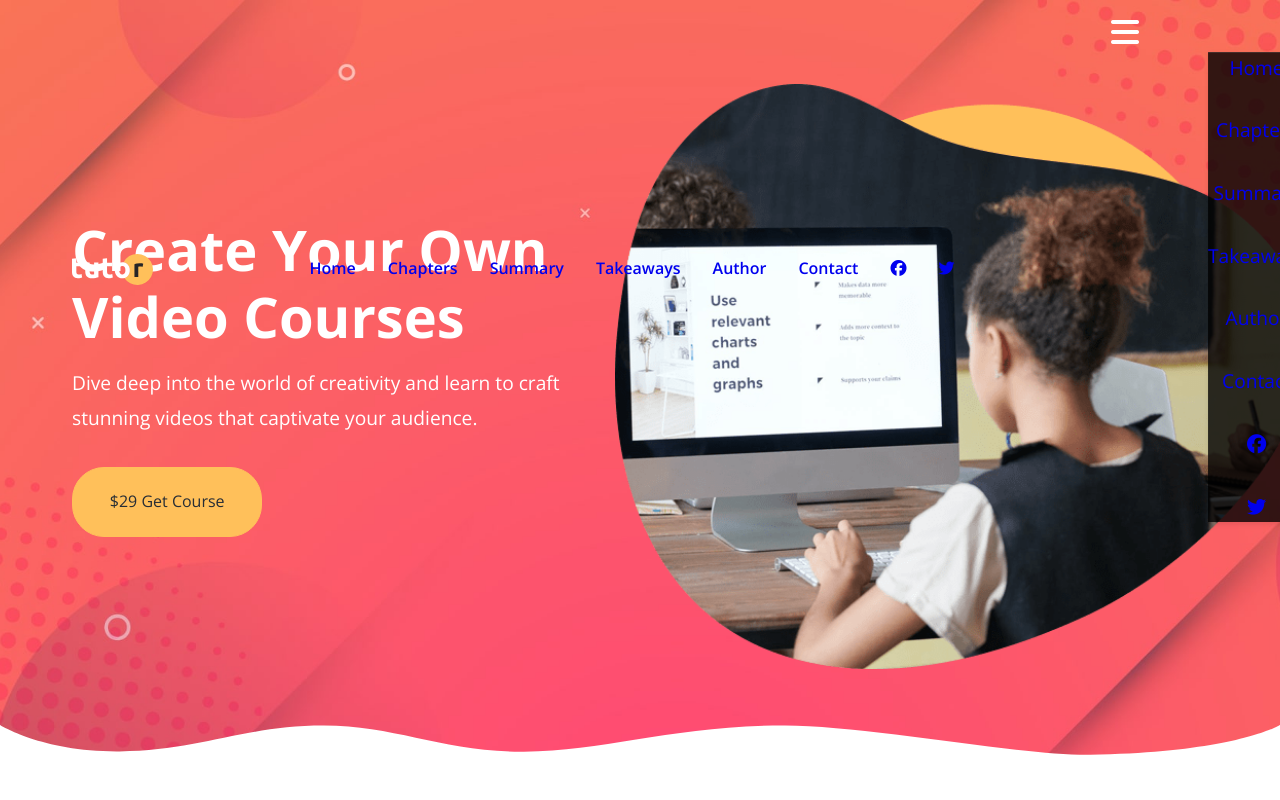
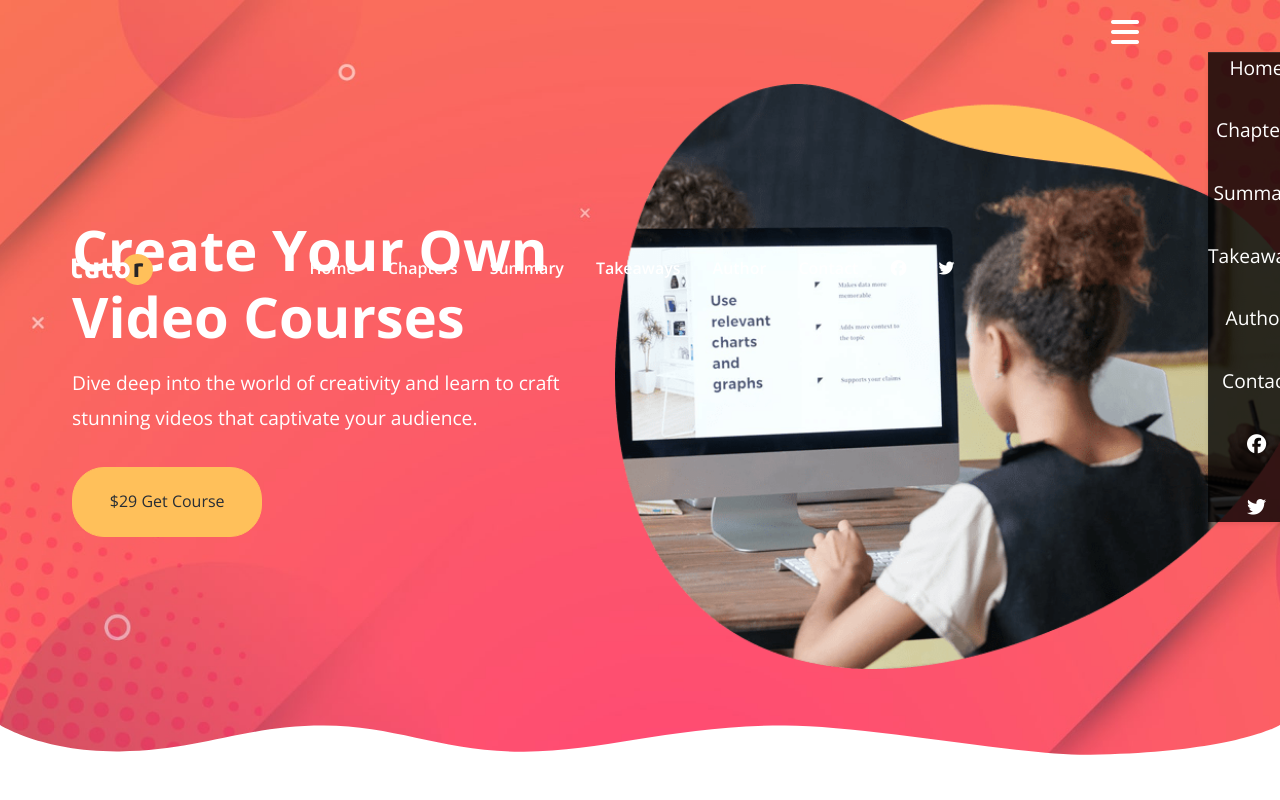
Before and after one commit to HafsaHajji/tutor-website, a plain HTML site: page tutor/index1.html in a window 1280 px wide. Shown: the top 800 px of the page. Drawn offline with nearby package versions, Linux system fonts and the light colour scheme.

Commit message:
uncomment navbar a

```diff
--- a/tutor/css1/style1.css
+++ b/tutor/css1/style1.css
@@ -149,9 +149,9 @@ img {
   font-weight: 600;
 }
 
-/* .navbar a {
+.navbar a {
   color: #fff;
-} */
+}
 
 /* .navbar a:hover {
   color: var(--Secondary-color);
```
